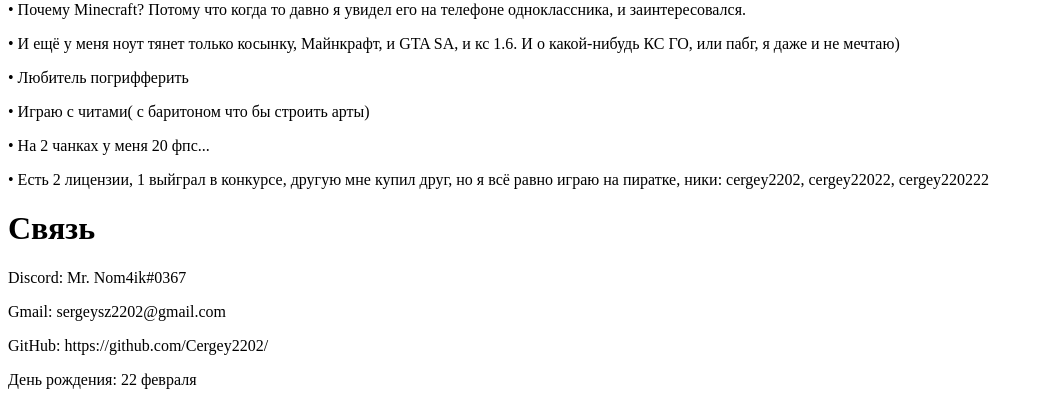
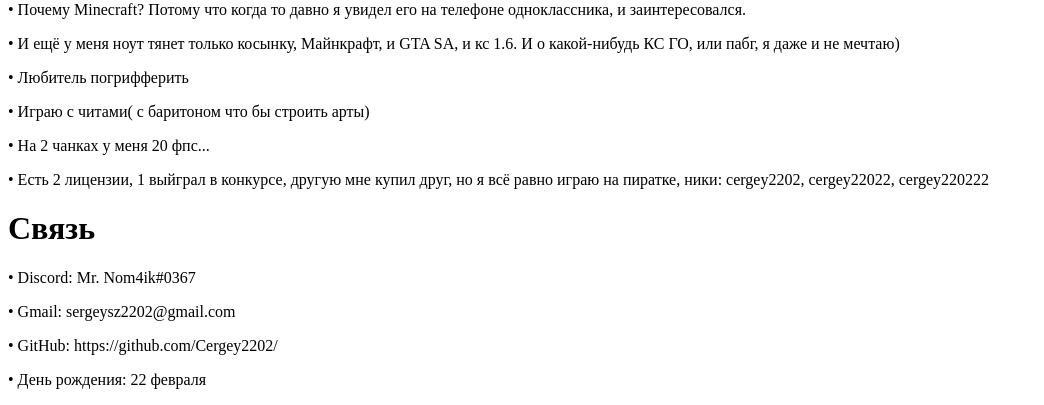
Before and after one commit to Cergey2202/Cergey2202.github.io, a plain HTML site: page index.html in a window 1280 px wide. Shown: the part 548-953 px from the top of the page, without its empty margins (0-1044 px from the left). Drawn offline with Linux system fonts and the light colour scheme.

Commit message:
Update index.html

```diff
--- a/index.html
+++ b/index.html
@@ -18,7 +18,7 @@
 <p>• На 2 чанках у меня 20 фпс... </p>
 <p>• Есть 2 лицензии, 1 выйграл в конкурсе, другую мне купил друг, но я всё равно играю на пиратке, ники: cergey2202, cergey22022, cergey220222</p>
 <h1>Связь</h1>
-<p>Discord: Mr. Nom4ik#0367 </p>
-<p>Gmail: sergeysz2202@gmail.com</p>
-<p>GitHub: https://github.com/Cergey2202/ </p>
-<p>День рождения: 22 февраля</p>
+<p>• Discord: Mr. Nom4ik#0367 </p>
+<p>• Gmail: sergeysz2202@gmail.com</p>
+<p>• GitHub: https://github.com/Cergey2202/ </p>
+<p>• День рождения: 22 февраля</p>
```
